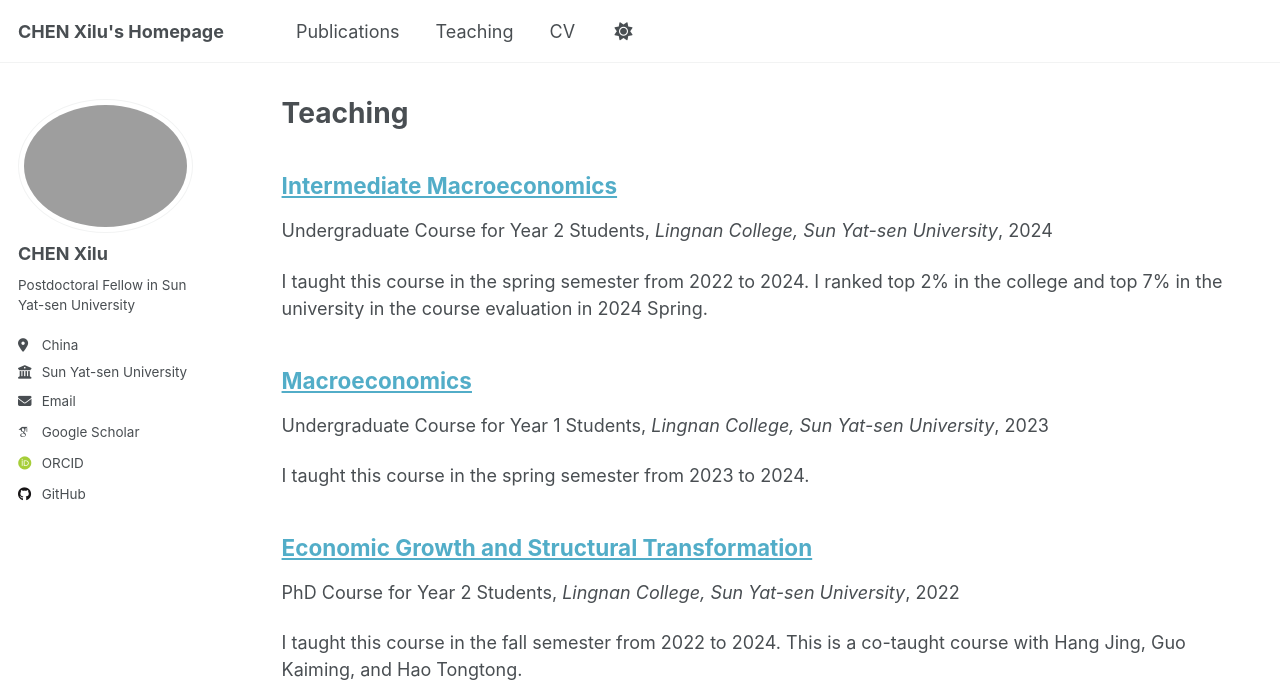
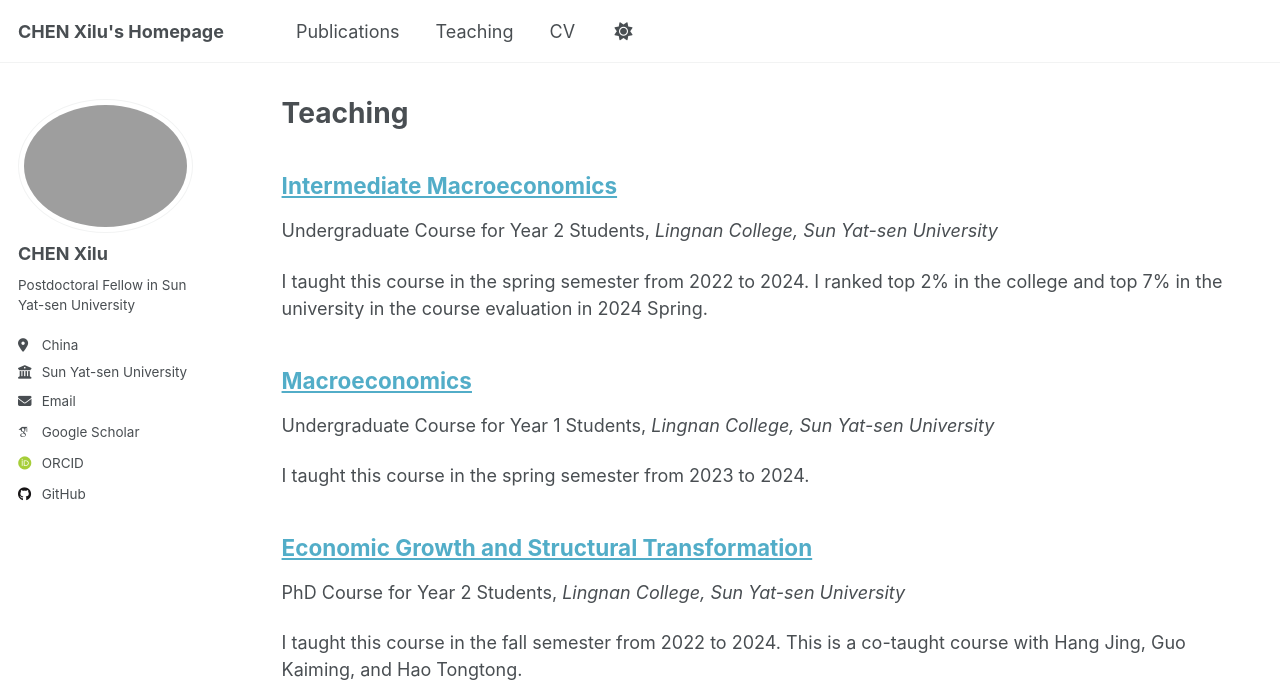
Before and after one commit to Xilu-CHEN/xilu-chen.github.io, a Jekyll site: the page built from _pages/teaching.html, in a window 1280 px wide and 1097 px high. Shown: the top 691 px of the window. Built offline with Jekyll 4.4.1, drawn with Linux system fonts in a browser that asks for light colours; some web fonts are replaced; a script that is not in the unit is left out.

Commit message:
Update archive-single.html

```diff
--- a/_includes/archive-single.html
+++ b/_includes/archive-single.html
@@ -39,7 +39,7 @@
     {% endif %}
 
         {% if post.collection == 'teaching' %}
-          <p> {{ post.type }}, <i>{{ post.venue }}</i>, {{ post.date | default: "1900-01-01" | date: "%Y" }} </p>
+          <p> {{ post.type }}, <i>{{ post.venue }}</i>
         {% elsif post.collection == 'publications' %}
           <p>Published in <i>{{ post.venue }}</i>, {{ post.date | default: "1900-01-01" | date: "%Y" }} </p>
         {% elsif post.date %}
```
